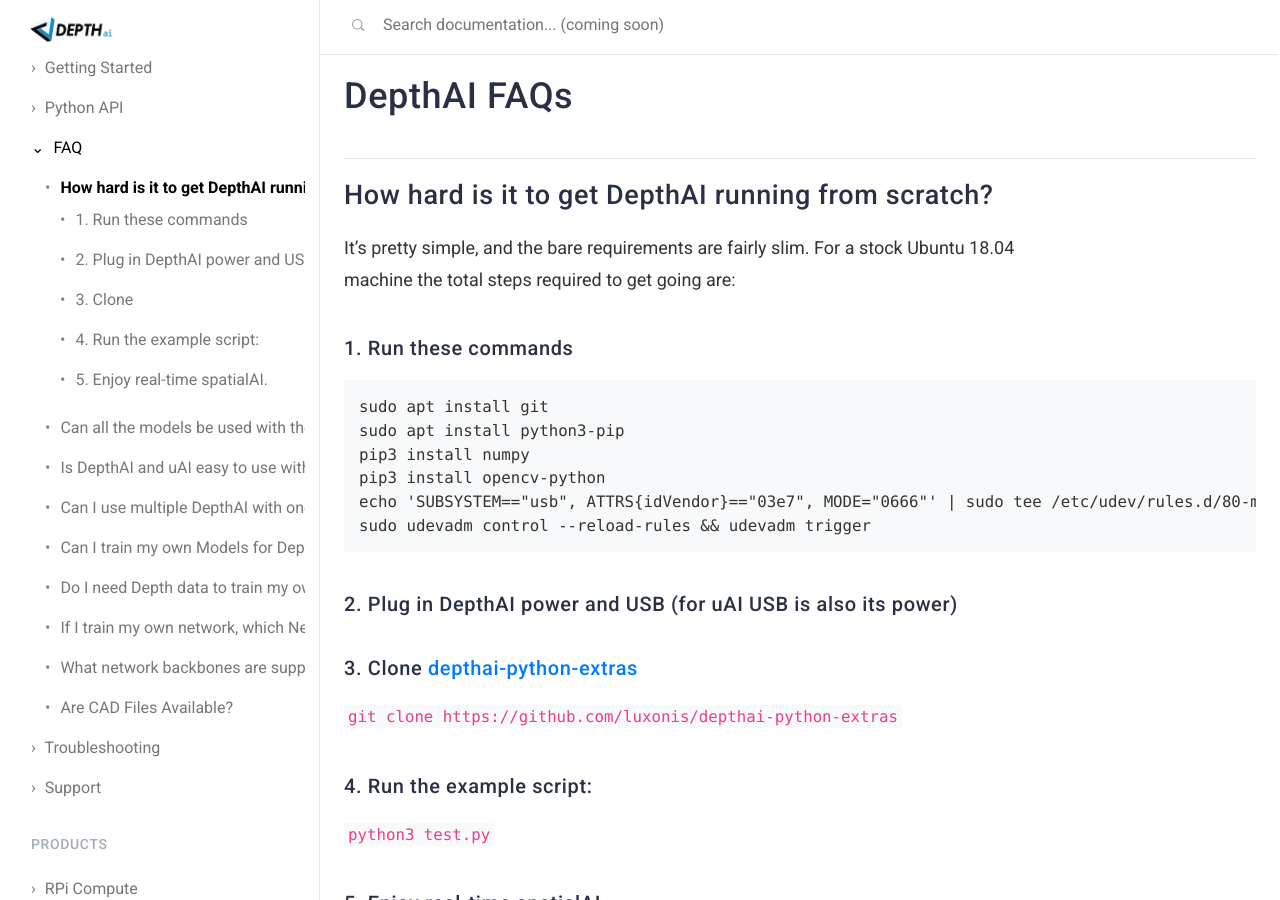
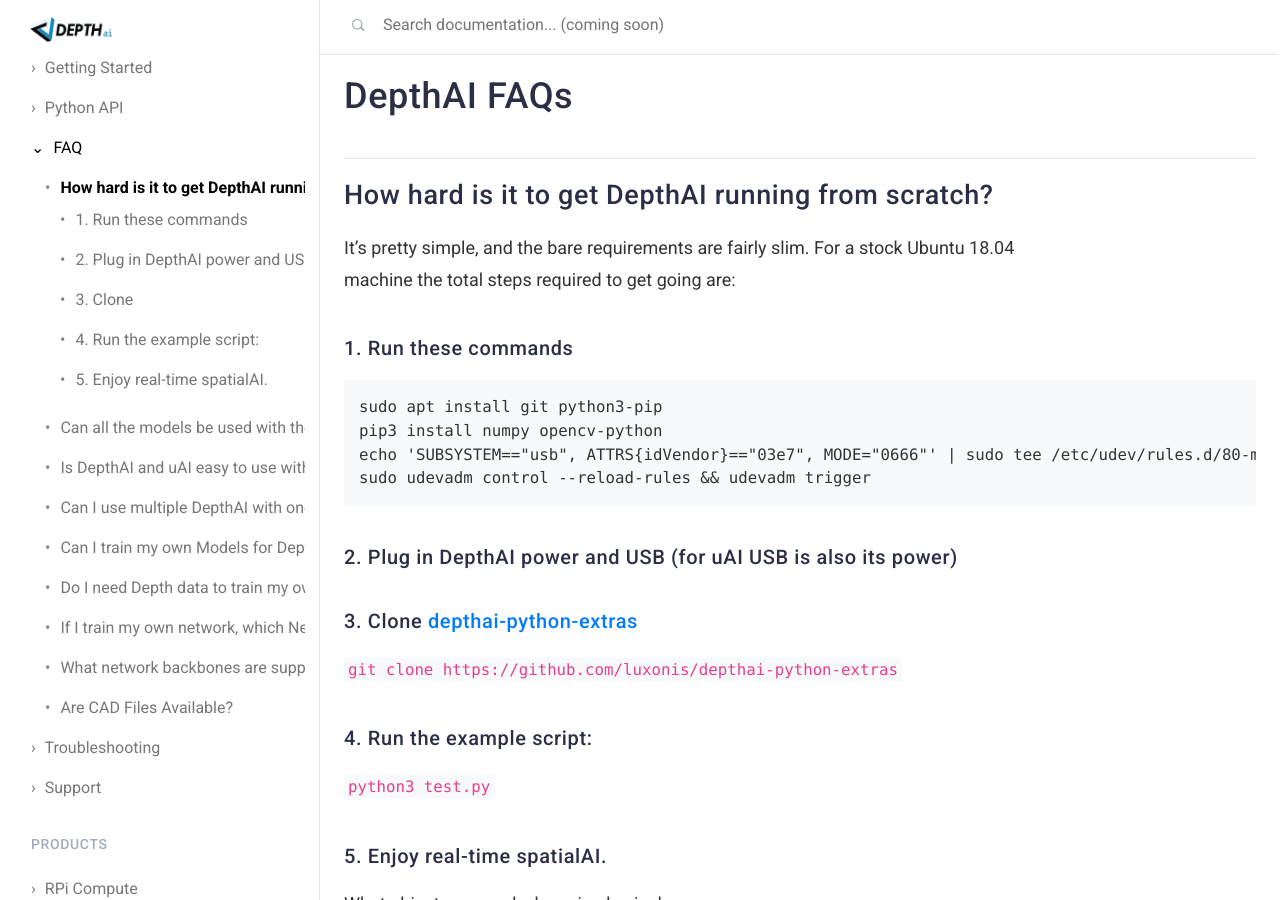
Before and after one commit to luxonis/depthai-docs-website, a Jekyll site: the page built from FAQ.md, in a window 1280 px wide and 900 px high. Built offline with Jekyll 4.4.1, drawn with Linux system fonts in a browser that asks for light colours; nearby versions of some CDN libraries.

Commit message:
Update FAQ.md

````diff
--- a/FAQ.md
+++ b/FAQ.md
@@ -15,10 +15,8 @@
 ### 1. Run these commands
 
 ```
-sudo apt install git
-sudo apt install python3-pip
-pip3 install numpy
-pip3 install opencv-python
+sudo apt install git python3-pip
+pip3 install numpy opencv-python
 echo 'SUBSYSTEM=="usb", ATTRS{idVendor}=="03e7", MODE="0666"' | sudo tee /etc/udev/rules.d/80-movidius.rules
 sudo udevadm control --reload-rules && udevadm trigger
 ```
````
